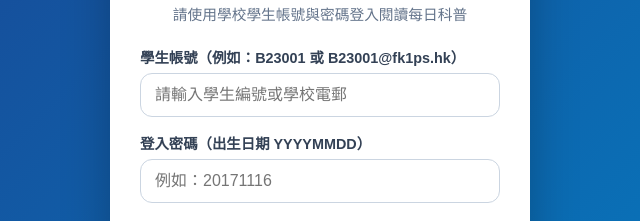
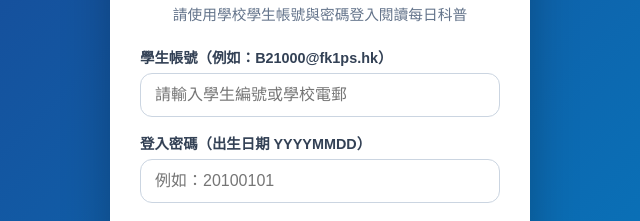
Before and after one commit to karsonFK1PS/science, a plain HTML site: page index.html in a window 1280 px wide. Shown: the part 317-538 px from the top of the page, 320-960 px from the left. Drawn offline with Linux system fonts and the light colour scheme.

Commit message:
Update student account example in login form

```diff
--- a/index.html
+++ b/index.html
@@ -233,12 +233,12 @@
 
       <form onsubmit="handleStudentLogin(event)">
         <div class="input-group">
-          <label for="stu-account">學生帳號（例如：B23001 或 B23001@fk1ps.hk）</label>
+          <label for="stu-account">學生帳號（例如：B21000@fk1ps.hk）</label>
           <input type="text" id="stu-account" placeholder="請輸入學生編號或學校電郵" required>
         </div>
         <div class="input-group">
           <label for="stu-pwd">登入密碼（出生日期 YYYYMMDD）</label>
-          <input type="password" id="stu-pwd" placeholder="例如：20171116" required>
+          <input type="password" id="stu-pwd" placeholder="例如：20100101" required>
         </div>
         <button type="submit" class="login-btn" id="stu-login-btn">登入開始探索 🚀</button>
       </form>
```
